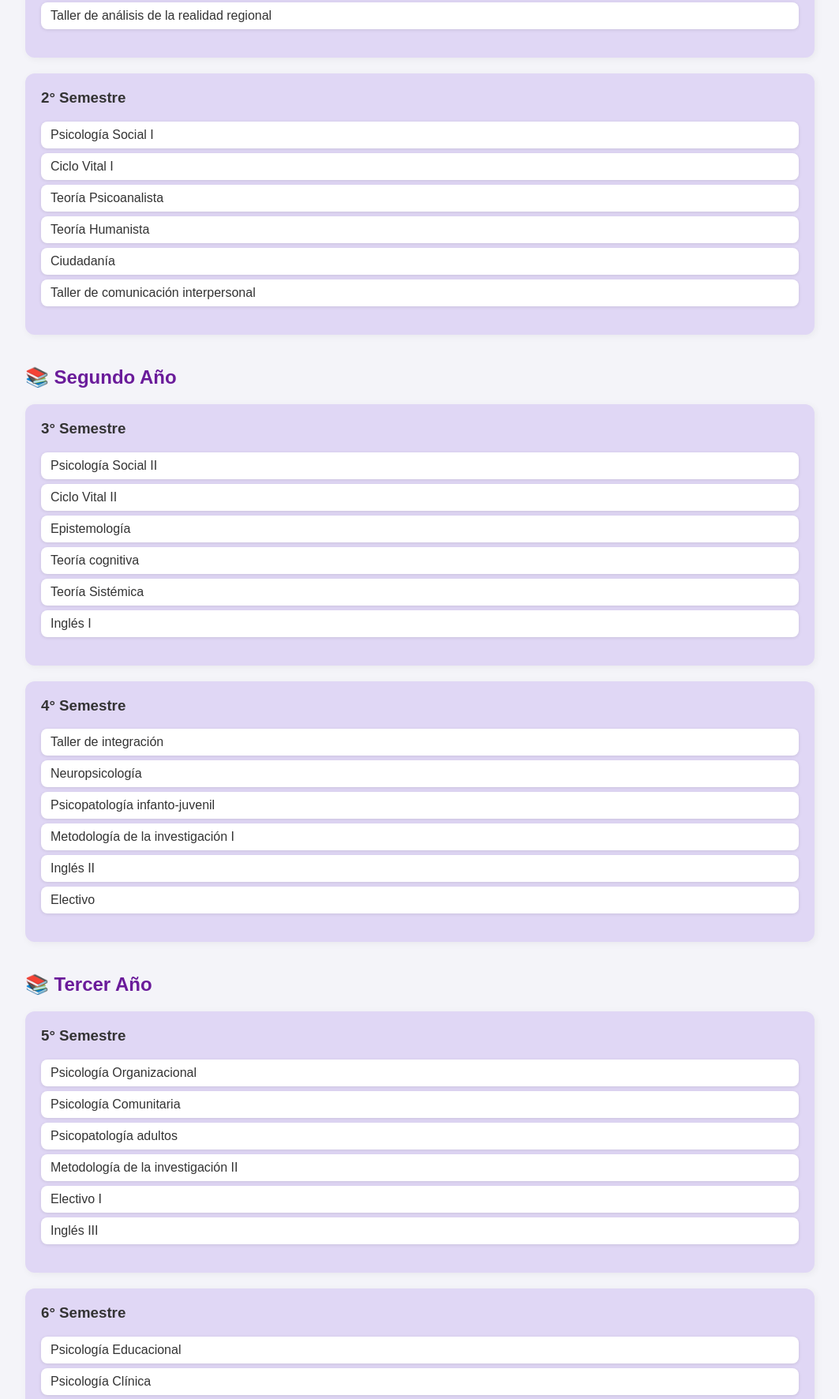
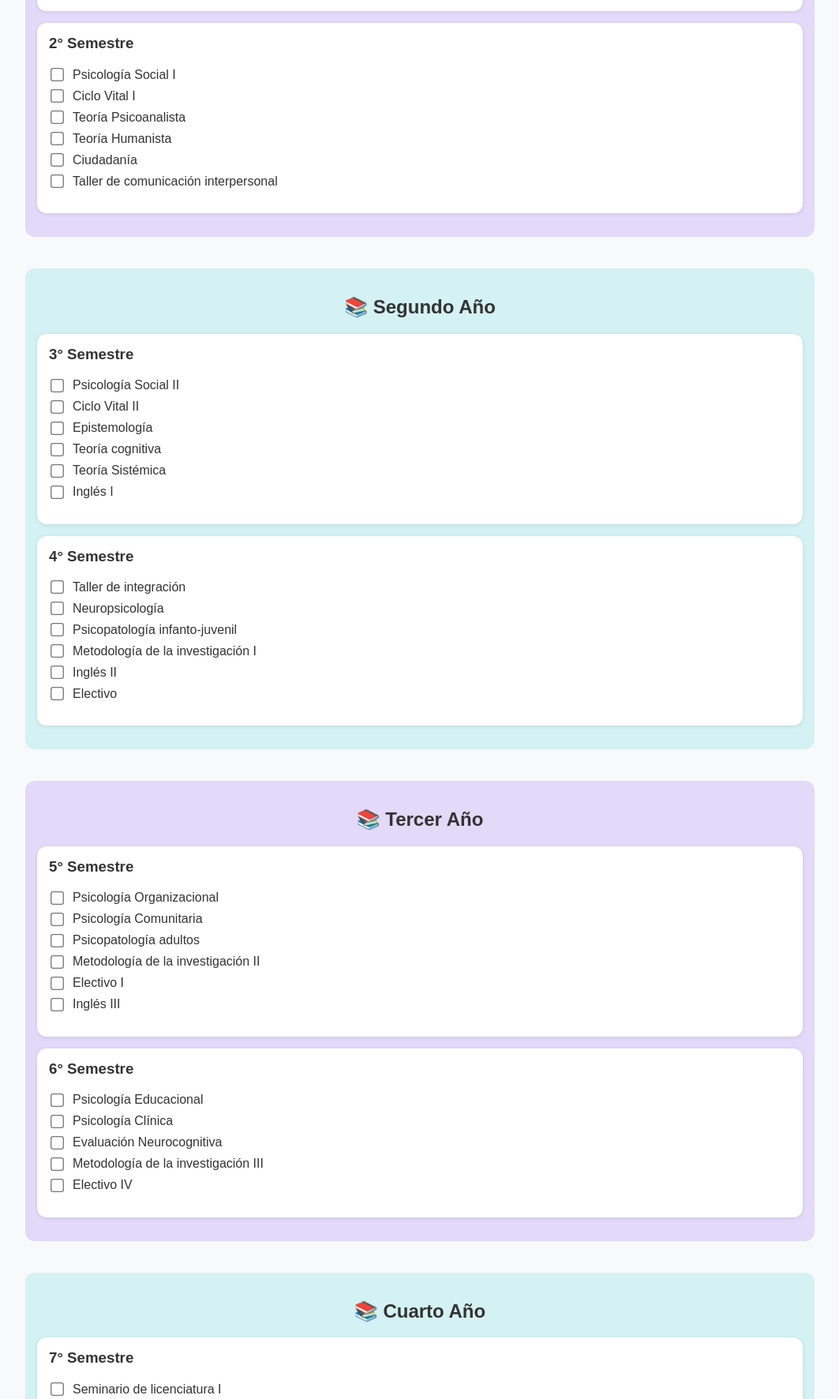
Before and after one commit to aylinn499/Malla-curricular-psicolog-a-, a plain HTML site: page index-1.html in a window 1280 px wide. Shown: the part 512-2284 px from the top of the page at 79% size, without its empty margins (108-1171 px from the left). Drawn offline with Linux system fonts and the light colour scheme.

Commit message:
Update index-1.html

```diff
--- a/index-1.html
+++ b/index-1.html
@@ -1,34 +1,37 @@
-
 <!DOCTYPE html>
 <html lang="es">
 <head>
-  <meta charset="UTF-8">
-  <meta name="viewport" content="width=device-width, initial-scale=1.0">
+  <meta charset="UTF-8" />
+  <meta name="viewport" content="width=device-width, initial-scale=1.0" />
   <title>Malla Curricular - Psicología</title>
   <style>
     body {
       font-family: Arial, sans-serif;
-      background-color: #f4f4f9;
+      background-color: #f8f9fa;
       margin: 0;
       padding: 20px;
       color: #333;
-    }
-    h1, h2 {
-      color: #6a1b9a;
     }
     .container {
       max-width: 1000px;
       margin: auto;
     }
+    h1, h2 {
+      text-align: center;
+    }
     .year {
       margin-bottom: 40px;
+      padding: 15px;
+      border-radius: 12px;
     }
+    .year:nth-child(odd) { background-color: #e3d9f9; }
+    .year:nth-child(even) { background-color: #d4f1f4; }
     .semester {
-      background-color: #e0d7f5;
+      background-color: white;
       border-radius: 12px;
-      padding: 20px;
-      margin-bottom: 20px;
-      box-shadow: 2px 2px 10px rgba(0,0,0,0.05);
+      padding: 15px;
+      margin: 15px 0;
+      box-shadow: 0 1px 5px rgba(0,0,0,0.1);
     }
     .semester h3 {
       margin-top: 0;
@@ -38,11 +41,15 @@
       padding-left: 0;
     }
     li {
-      background-color: white;
-      margin: 6px 0;
-      padding: 8px 12px;
-      border-radius: 8px;
-      box-shadow: 0 1px 4px rgba(0,0,0,0.1);
+      margin: 8px 0;
+    }
+    label {
+      display: flex;
+      align-items: center;
+      gap: 10px;
+    }
+    input[type="checkbox"] {
+      transform: scale(1.3);
     }
   </style>
 </head>
@@ -58,23 +65,23 @@
       <div class="semester">
         <h3>1° Semestre</h3>
         <ul>
-          <li>Bases Biológicas del Comportamiento</li>
-          <li>Historia del Pensamiento Psicológico</li>
-          <li>Bases sociales del comportamiento</li>
-          <li>Comunicación I</li>
-          <li>Electivo</li>
-          <li>Taller de análisis de la realidad regional</li>
+          <li><label><input type="checkbox"> Bases Biológicas del Comportamiento</label></li>
+          <li><label><input type="checkbox"> Historia del Pensamiento Psicológico</label></li>
+          <li><label><input type="checkbox"> Bases sociales del comportamiento</label></li>
+          <li><label><input type="checkbox"> Comunicación I</label></li>
+          <li><label><input type="checkbox"> Electivo</label></li>
+          <li><label><input type="checkbox"> Taller de análisis de la realidad regional</label></li>
         </ul>
       </div>
       <div class="semester">
         <h3>2° Semestre</h3>
         <ul>
-          <li>Psicología Social I</li>
-          <li>Ciclo Vital I</li>
-          <li>Teoría Psicoanalista</li>
-          <li>Teoría Humanista</li>
-          <li>Ciudadanía</li>
-          <li>Taller de comunicación interpersonal</li>
+          <li><label><input type="checkbox"> Psicología Social I</label></li>
+          <li><label><input type="checkbox"> Ciclo Vital I</label></li>
+          <li><label><input type="checkbox"> Teoría Psicoanalista</label></li>
+          <li><label><input type="checkbox"> Teoría Humanista</label></li>
+          <li><label><input type="checkbox"> Ciudadanía</label></li>
+          <li><label><input type="checkbox"> Taller de comunicación interpersonal</label></li>
         </ul>
       </div>
     </div>
@@ -84,23 +91,23 @@
       <div class="semester">
         <h3>3° Semestre</h3>
         <ul>
-          <li>Psicología Social II</li>
-          <li>Ciclo Vital II</li>
-          <li>Epistemología</li>
-          <li>Teoría cognitiva</li>
-          <li>Teoría Sistémica</li>
-          <li>Inglés I</li>
+          <li><label><input type="checkbox"> Psicología Social II</label></li>
+          <li><label><input type="checkbox"> Ciclo Vital II</label></li>
+          <li><label><input type="checkbox"> Epistemología</label></li>
+          <li><label><input type="checkbox"> Teoría cognitiva</label></li>
+          <li><label><input type="checkbox"> Teoría Sistémica</label></li>
+          <li><label><input type="checkbox"> Inglés I</label></li>
         </ul>
       </div>
       <div class="semester">
         <h3>4° Semestre</h3>
         <ul>
-          <li>Taller de integración</li>
-          <li>Neuropsicología</li>
-          <li>Psicopatología infanto-juvenil</li>
-          <li>Metodología de la investigación I</li>
-          <li>Inglés II</li>
-          <li>Electivo</li>
+          <li><label><input type="checkbox"> Taller de integración</label></li>
+          <li><label><input type="checkbox"> Neuropsicología</label></li>
+          <li><label><input type="checkbox"> Psicopatología infanto-juvenil</label></li>
+          <li><label><input type="checkbox"> Metodología de la investigación I</label></li>
+          <li><label><input type="checkbox"> Inglés II</label></li>
+          <li><label><input type="checkbox"> Electivo</label></li>
         </ul>
       </div>
     </div>
@@ -110,22 +117,22 @@
       <div class="semester">
         <h3>5° Semestre</h3>
         <ul>
-          <li>Psicología Organizacional</li>
-          <li>Psicología Comunitaria</li>
-          <li>Psicopatología adultos</li>
-          <li>Metodología de la investigación II</li>
-          <li>Electivo I</li>
-          <li>Inglés III</li>
+          <li><label><input type="checkbox"> Psicología Organizacional</label></li>
+          <li><label><input type="checkbox"> Psicología Comunitaria</label></li>
+          <li><label><input type="checkbox"> Psicopatología adultos</label></li>
+          <li><label><input type="checkbox"> Metodología de la investigación II</label></li>
+          <li><label><input type="checkbox"> Electivo I</label></li>
+          <li><label><input type="checkbox"> Inglés III</label></li>
         </ul>
       </div>
       <div class="semester">
         <h3>6° Semestre</h3>
         <ul>
-          <li>Psicología Educacional</li>
-          <li>Psicología Clínica</li>
-          <li>Evaluación Neurocognitiva</li>
-          <li>Metodología de la investigación III</li>
-          <li>Electivo IV</li>
+          <li><label><input type="checkbox"> Psicología Educacional</label></li>
+          <li><label><input type="checkbox"> Psicología Clínica</label></li>
+          <li><label><input type="checkbox"> Evaluación Neurocognitiva</label></li>
+          <li><label><input type="checkbox"> Metodología de la investigación III</label></li>
+          <li><label><input type="checkbox"> Electivo IV</label></li>
         </ul>
       </div>
     </div>
@@ -135,20 +142,20 @@
       <div class="semester">
         <h3>7° Semestre</h3>
         <ul>
-          <li>Seminario de licenciatura I</li>
-          <li>Evaluación personalidad</li>
-          <li>Intervención psicoeducativa</li>
-          <li>Intervención organizacional</li>
-          <li>Electivo III</li>
+          <li><label><input type="checkbox"> Seminario de licenciatura I</label></li>
+          <li><label><input type="checkbox"> Evaluación personalidad</label></li>
+          <li><label><input type="checkbox"> Intervención psicoeducativa</label></li>
+          <li><label><input type="checkbox"> Intervención organizacional</label></li>
+          <li><label><input type="checkbox"> Electivo III</label></li>
         </ul>
       </div>
       <div class="semester">
         <h3>8° Semestre</h3>
         <ul>
-          <li>Seminario de licenciatura II</li>
-          <li>Taller psicodiagnóstico</li>
-          <li>Intervención clínica</li>
-          <li>Intervención comunitaria</li>
+          <li><label><input type="checkbox"> Seminario de licenciatura II</label></li>
+          <li><label><input type="checkbox"> Taller psicodiagnóstico</label></li>
+          <li><label><input type="checkbox"> Intervención clínica</label></li>
+          <li><label><input type="checkbox"> Intervención comunitaria</label></li>
         </ul>
       </div>
     </div>
@@ -158,15 +165,15 @@
       <div class="semester">
         <h3>9° Semestre</h3>
         <ul>
-          <li>Práctica Profesional I</li>
-          <li>Taller de Ética Profesional</li>
+          <li><label><input type="checkbox"> Práctica Profesional I</label></li>
+          <li><label><input type="checkbox"> Taller de Ética Profesional</label></li>
         </ul>
       </div>
       <div class="semester">
         <h3>10° Semestre</h3>
         <ul>
-          <li>Examen de título</li>
-          <li>Práctica Profesional II</li>
+          <li><label><input type="checkbox"> Examen de título</label></li>
+          <li><label><input type="checkbox"> Práctica Profesional II</label></li>
         </ul>
       </div>
     </div>
```
